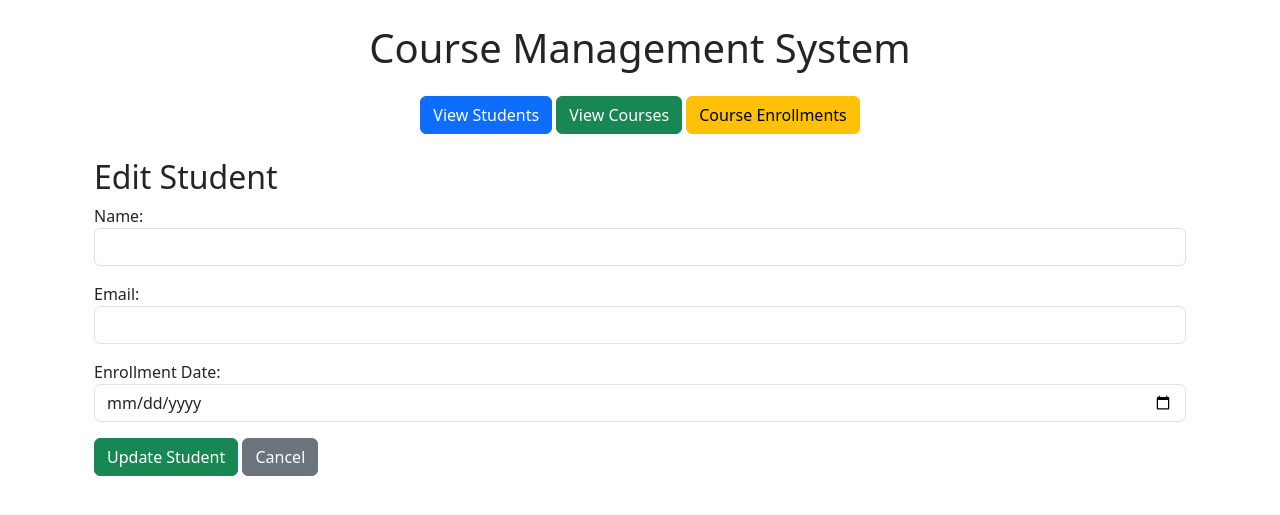
After one commit to AmundRB/DAT220-GroupProject, a Flask app: template frontend/templates/edit_student.html in a window 1280 px wide. The commit adds this page. Shown: the top 515 px of the page. Run offline with Flask 3, Linux system fonts and the light colour scheme; the template is opened without the code that fills it, so the values that code supplies are empty.

Commit message:
added edit functionality

```diff
--- a/backend/app.py
+++ b/backend/app.py
@@ -129,6 +129,39 @@ def delete_student(student_id):
     conn.close()
     return redirect(url_for('students'))
 
+@app.route('/edit_student/<int:student_id>', methods=['GET'])
+def edit_student(student_id):
+    conn = get_db_connection()
+    cursor = conn.cursor(dictionary=True)
+    cursor.execute("SELECT * FROM Students WHERE id = %s", (student_id,))
+    student = cursor.fetchone()
+    conn.close()
+
+    if student is None:
+        return "Student not found", 404
+
+    student["enrollment_date"] = student["enrollment_date"].strftime("%Y-%m-%d")
+
+    return render_template('edit_student.html', student=student)
+
+
+@app.route('/update_student/<int:student_id>', methods=['POST'])
+def update_student(student_id):
+    name = request.form['name']
+    email = request.form['email']
+    enrollment_date = request.form['enrollment_date']
+
+    conn = get_db_connection()
+    cursor = conn.cursor()
+    cursor.execute("""
+        UPDATE Students
+        SET name = %s, email = %s, enrollment_date = %s
+        WHERE id = %s
+    """, (name, email, enrollment_date, student_id))
+    conn.commit()
+    conn.close()
+    return redirect(url_for('students'))
+
 
 
 if __name__ == '__main__':
--- /dev/null
+++ b/frontend/templates/edit_student.html
@@ -0,0 +1,42 @@
+{% extends "index.html" %} {% block content %}
+<div class="container mt-4">
+  <h2>Edit Student</h2>
+  <form
+    action="{{ url_for('update_student', student_id=student.id) }}"
+    method="post"
+  >
+    <div class="mb-3">
+      <label>Name:</label>
+      <input
+        type="text"
+        name="name"
+        class="form-control"
+        value="{{ student.name }}"
+        required
+      />
+    </div>
+    <div class="mb-3">
+      <label>Email:</label>
+      <input
+        type="email"
+        name="email"
+        class="form-control"
+        value="{{ student.email }}"
+        required
+      />
+    </div>
+    <div class="mb-3">
+      <label>Enrollment Date:</label>
+      <input
+        type="date"
+        name="enrollment_date"
+        class="form-control"
+        value="{{ student.enrollment_date }}"
+        required
+      />
+    </div>
+    <button type="submit" class="btn btn-success">Update Student</button>
+    <a href="{{ url_for('students') }}" class="btn btn-secondary">Cancel</a>
+  </form>
+</div>
+{% endblock %}
```
Also changed, not shown: frontend/templates/students.html (+8 -4 lines).
